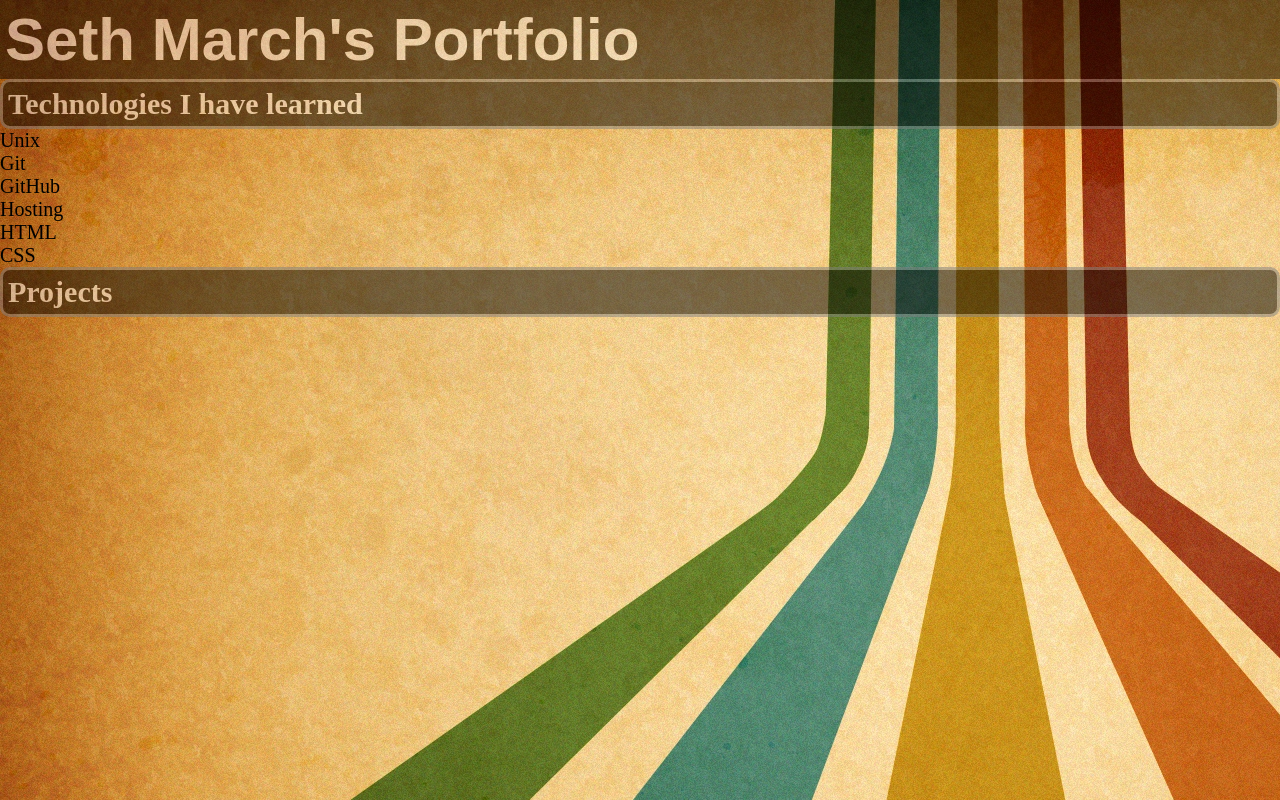
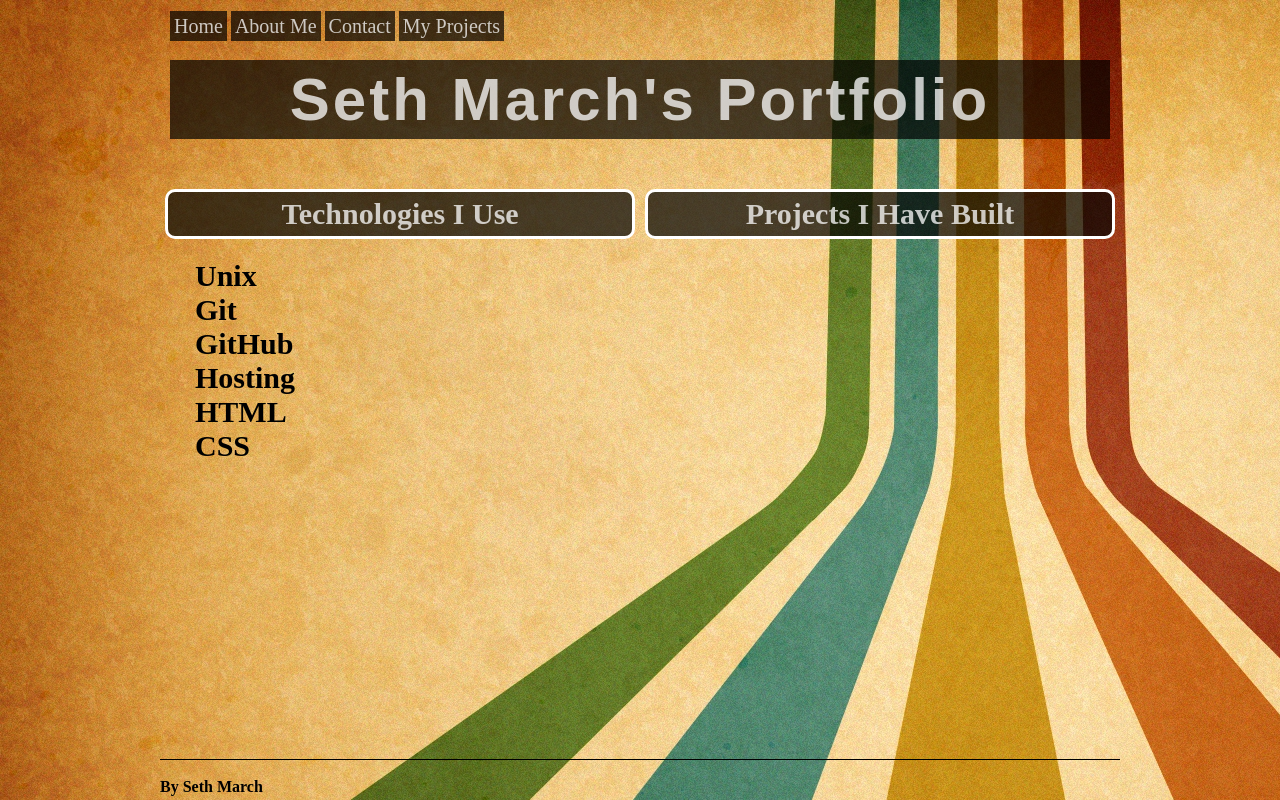
Before and after one commit to DanielMarch/SethMarch.github.io, a plain HTML site: page index.html in a window 1280 px wide. Drawn offline with Linux system fonts and the light colour scheme; a web font is replaced by a local one.

Commit message:
major style changes

```diff
--- a/css/style.css
+++ b/css/style.css
@@ -2,7 +2,7 @@
 @import url(http://fonts.googleapis.com/css?family=Balthazar);
 
 html {
-  background-image: url("../images/bg.jpg")
+  background-image: url("../images/bg.jpg");
 }
 
 body {
@@ -10,24 +10,70 @@ body {
 }
 
 h1 {
-  color: white;
-  background-color: black;
-  opacity: 0.5;
+  color: rgba(255, 255, 255, 0.75);
+  background-color: rgba(0, 0, 0, 0.70);
   font-size: 60px;
   font-family: 'Spinnaker', sans-serif;
   padding: 5px;
+  margin: 40px 10px 20px 10px;
+  letter-spacing: 3px;
+  text-align: center;
 }
 
 h4 {
   font-size: 30px;
-  color: white;
-  border: 3px solid grey;
+  color: rgba(255, 255, 255, 0.75);
+  border: 3px solid white;
   padding: 5px;
-  background-color: black;
-  opacity: 0.5;
+  background-color: rgba(0, 0, 0, 0.70);
   border-radius: 10px;
+  text-align: center;
+  margin-top: 30px;
+}
+
+ol {
+  margin: 20px 0px 0px 30px;
+  font-weight: bold;
 }
 
 li {
+  font-size: 30px;
+}
+
+.grid_12 {
+  min-height: 580px;
+}
+
+a {
+  color: rgba(255, 255, 255, 0.75);
+  background-color: rgba(0, 0, 0, 0.70);
+  text-decoration: none;
+  padding: 4px;
+}
+
+.main {
+  margin-top: 20px;
+}
+
+nav {
+  float: left;
+  margin-left: 10px;
+  margin-top: 15px;
+}
+
+nav li {
+  display: inline;
   font-size: 20px;
 }
+
+a:hover {
+  color: white;
+  background-color: black;
+}
+
+footer {
+	clear: both;
+	border-top: 1px solid black;
+	padding-top: 18px;
+	margin-top: 20px;
+}
--- a/index.html
+++ b/index.html
@@ -7,17 +7,38 @@
     <link rel='stylesheet' href='css/col_24.css'>
     <link rel='stylesheet' href='css/style.css'>
   </head>
+  <div class="container_24">
+    <header>
+        <nav>
+          <ul>
+            <li><a href="#">Home</a></li>
+            <li><a href="#">About Me</a></li>
+            <li><a href="#">Contact</a></li>
+            <li><a href="#">My Projects</a></li>
+          </ul>
+        </nav>
+      </header>
       <body>
+        <div class="main clearfix">
           <h1>Seth March's Portfolio</h1>
-    <h4>Technologies I have learned</h4>
-    <ul>
+          <div class="grid_12">
+            <h4>Technologies I Use</h4>
+            <ol>
               <li>Unix</li>
               <li>Git</li>
               <li>GitHub</li>
               <li>Hosting</li>
               <li>HTML</li>
               <li>CSS</li>
-    </ul>
-    <h4>Projects</h4>
+            </ol>
+          </div>
+          <div class="grid_12">
+            <h4>Projects I Have Built</h4>
+          </div>
+        </div>
+        <footer>
+          <p><strong>By Seth March</strong></p>
+        </footer>
+      </div>
     </body>
 </html>
```
Lines whose indentation alone changed are shown as unchanged.
